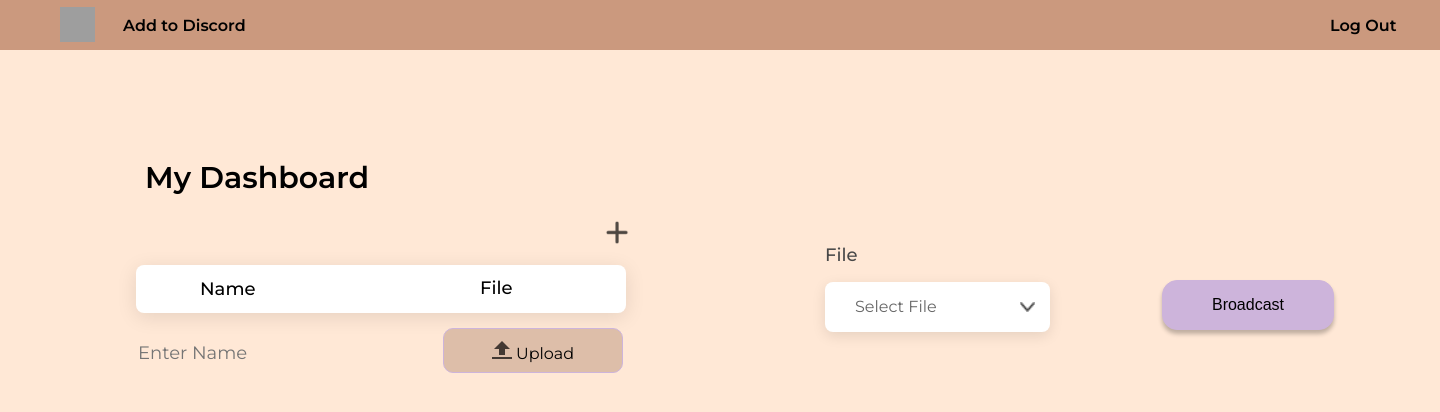
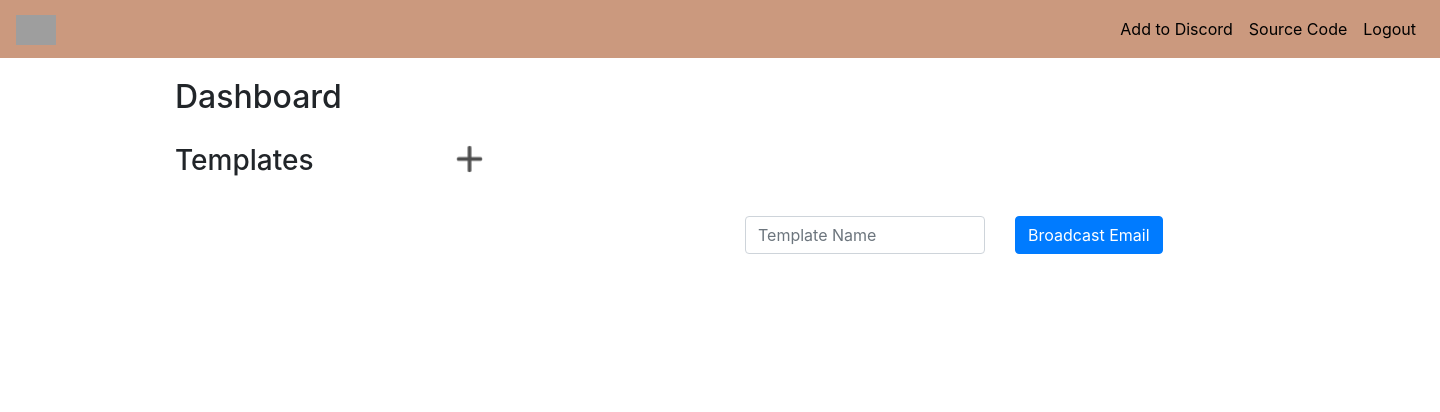
Before and after one commit to albatrosspreacher/signmeup-bot, a Flask app: page /dashboard in a window 1440 px wide. Shown: the top 412 px of the page. Run offline with Flask 2, Linux system fonts and the light colour scheme; grey boxes are pictures that could not be loaded.

Commit message:
made dashboard elements responsive :astonished:

```diff
--- a/static/index.js
+++ b/static/index.js
@@ -0,0 +1,14 @@
+function addItem(){
+    let html = ``;
+    html += `
+    <div class="row">
+            <div class="col">
+            <input type="text" class="form-control" placeholder="Template Title">
+            </div>
+            <div class="col">
+            <button type="button" class="btn btn-primary">Upload File</button>
+            </div>
+    </div>
+    `;
+    document.getElementById('templateTable').innerHTML+=html;
+}
--- a/static/styles/dashboard-index.css
+++ b/static/styles/dashboard-index.css
@@ -1,4 +1,4 @@
-body {
+/* body {
   margin: 0;
   padding: 0;
   background-color: #ffe8d6;
@@ -24,7 +24,7 @@ nav {
 }
 
 .add a {
-  /* Add to Discord */
+
   position: absolute;
   width: 125px;
   height: 20px;
@@ -36,7 +36,7 @@ nav {
   font-weight: bold;
   font-size: 16px;
   line-height: 20px;
-  /* identical to box height */
+
 
   display: flex;
   align-items: center;
@@ -56,7 +56,7 @@ nav {
   font-weight: bold;
   font-size: 16px;
   line-height: 20px;
-  /* identical to box height */
+
 
   display: flex;
   align-items: center;
@@ -151,7 +151,7 @@ h3 {
   font-weight: 500;
   font-size: 18px;
   line-height: 20px;
-  /* identical to box height */
+
 
   color: #484848;
 }
@@ -223,7 +223,7 @@ input {
   font-weight: normal;
   font-size: 16px;
   line-height: 20px;
-  /* identical to box height */
+
   color: #666666;
 }
 .lt img {
@@ -234,3 +234,4 @@ input {
   top: 302px;
   transform: rotate(180deg);
 }
+ */
--- a/static/styles/index.css
+++ b/static/styles/index.css
@@ -4,7 +4,9 @@ nav {
 nav ul a {
   color: #000000;
 }
-
 .row {
   padding: 10px;
 }
+h2 {
+  padding-top: 10px;
+}
--- a/templates/dashboard.html
+++ b/templates/dashboard.html
@@ -4,7 +4,7 @@
     <meta charset="utf-8" />
     <meta http-equiv="X-UA-Compatible" content="IE=edge" />
     <meta name="viewport" content="width=device-width, initial-scale=1" />
-    <title>↓ dashboard ↓</title>
+    <title>↓ home ↓</title>
     <link
       rel="shortcut icon"
       href="https://img.icons8.com/ios/64/000000/email-open.png"
@@ -47,7 +47,7 @@
     />
     <link
       type="text/css"
-      href="{{ url_for('static', filename='styles/dashboard-index.css') }}"
+      href="{{ url_for('static', filename='styles/index.css') }}"
       rel="stylesheet"
     />
     <link rel="preconnect" href="https://fonts.googleapis.com" />
@@ -56,10 +56,110 @@
       href="https://fonts.googleapis.com/css2?family=Montserrat:wght@100;300;400;500;600&display=swap"
       rel="stylesheet"
     />
+    <link
+      rel="stylesheet"
+      href="https://cdn.jsdelivr.net/npm/bootstrap@4.6.0/dist/css/bootstrap.min.css"
+      integrity="sha384-B0vP5xmATw1+K9KRQjQERJvTumQW0nPEzvF6L/Z6nronJ3oUOFUFpCjEUQouq2+l"
+      crossorigin="anonymous"
+    />
   </head>
 
   <body>
-    <div class="nav-bar">
+    <!-- nav bar starts -->
+    <nav class="navbar navbar-expand-lg">
+      <ul class="navbar-nav me-auto">
+        <a class="navbar-brand" href="/"
+          ><img
+            src="https://img.icons8.com/ios/64/000000/email-open.png"
+            height="30px"
+        /></a>
+      </ul>
+      <button
+        class="navbar-toggler navbar-light"
+        type="button"
+        data-toggle="collapse"
+        data-target=".navbarSupportedContent"
+        aria-controls="navbarSupportedContent"
+        aria-expanded="false"
+        aria-label="Toggle navigation"
+      >
+        <span class="navbar-toggler-icon"></span>
+      </button>
+      <div class="collapse navbar-collapse navbarSupportedContent">
+        <ul class="navbar-nav ml-auto">
+          <li class="nav-item">
+            <a class="nav-link" href="/invite">Add to Discord</a>
+          </li>
+          <li class="nav-item">
+            <a
+              class="nav-link"
+              href="https://github.com/nandiniproothi/signmeup-bot"
+              >Source Code</a
+            >
+          </li>
+          <li class="nav-item">
+            <a class="nav-link" href="/login">Logout</a>
+          </li>
+        </ul>
+      </div>
+    </nav>
+    <!-- nav bar ends -->
+    <!-- content start -->
+    <div class="container">
+      <div class="row">
+        <div class="col-sm-3">
+          <h2>Dashboard</h2>
+        </div>
+      </div>
+      <div class="row">
+        <div class="col-sm-3">
+          <h3>Templates</h3>
+        </div>
+        <div class="col-sm-3">
+          <img src="{{url_for('static', filename='resources/plusIcon.png')}}" height="30px" onclick="addItem()">
+        </div>
+      </div>
+      <div class="row">
+        <div class="col">
+          <div id="templateTable">
+
+          </div>
+        </div>
+        <div class="col">
+          <div class="row">
+            <div class="col">
+              <input type="text" class="form-control" placeholder="Template Name">
+              </div>
+              <div class="col">
+              <button type="button" class="btn btn-primary">Broadcast Email</button>
+              </div>
+          </div>
+        </div>
+      </div>
+    </div>
+    <!-- content ends -->
+  </body>
+  <!-- jQuery first, then Popper.js, then Bootstrap JS -->
+  <script
+    src="https://code.jquery.com/jquery-3.5.1.slim.min.js"
+    integrity="sha384-DfXdz2htPH0lsSSs5nCTpuj/zy4C+OGpamoFVy38MVBnE+IbbVYUew+OrCXaRkfj"
+    crossorigin="anonymous"
+  ></script>
+  <script
+    src="https://cdn.jsdelivr.net/npm/popper.js@1.16.1/dist/umd/popper.min.js"
+    integrity="sha384-9/reFTGAW83EW2RDu2S0VKaIzap3H66lZH81PoYlFhbGU+6BZp6G7niu735Sk7lN"
+    crossorigin="anonymous"
+  ></script>
+  <script
+    src="https://cdn.jsdelivr.net/npm/bootstrap@4.6.0/dist/js/bootstrap.min.js"
+    integrity="sha384-+YQ4JLhjyBLPDQt//I+STsc9iw4uQqACwlvpslubQzn4u2UU2UFM80nGisd026JF"
+    crossorigin="anonymous"
+  ></script>
+  <script src="{{ url_for('static', filename='index.js') }}"></script>
+</html>
+
+
+<!-- <div class="nav-bar">
       <nav>
         <div class="logo">
           <img src="https://img.icons8.com/ios/100/000000/email-open.png" />
@@ -94,7 +194,4 @@
       <h3>Select File</h3>
       <img src="{{url_for('static', filename='resources/upArrowIcon.png')}}" />
     </div>
-    <button type="button">Broadcast</button>
-    <script src="{{ url_for('static', filename='index.js') }}"></script>
-  </body>
-</html>
+    <button type="button">Broadcast</button> -->
--- a/templates/index.html
+++ b/templates/index.html
@@ -91,14 +91,14 @@
             <a class="nav-link" href="/invite">Add to Discord</a>
           </li>
           <li class="nav-item">
-            <a class="nav-link" href="/login">Login with Discord</a>
-          </li>
-          <li class="nav-item">
             <a
               class="nav-link"
               href="https://github.com/nandiniproothi/signmeup-bot"
               >Source Code</a
             >
+          </li>
+          <li class="nav-item">
+            <a class="nav-link" href="/login">Login with Discord</a>
           </li>
         </ul>
       </div>
```
